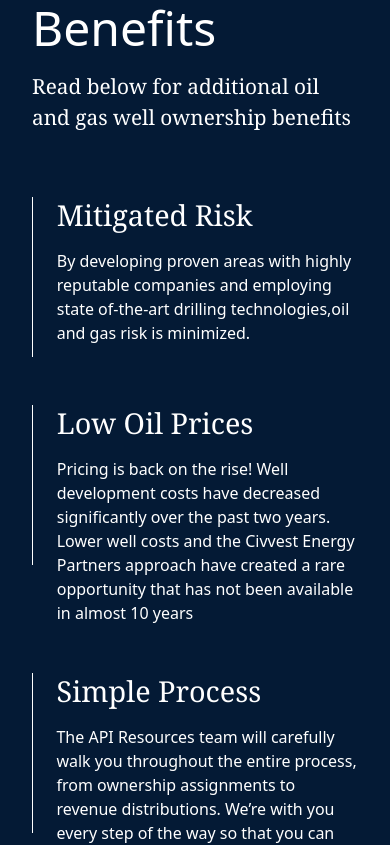
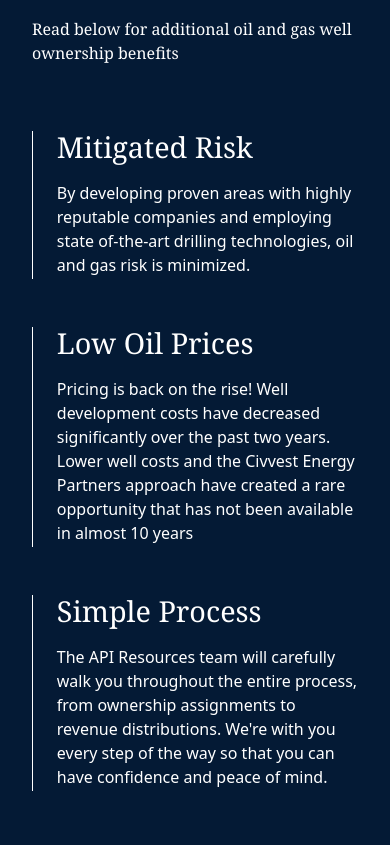
Before and after one commit to frankkdesmondd/civvest, a React (Vite) app in the folder frontend/: page /learn-about in a window 390 px wide. Shown: the part 5463-6308 px from the top of the page. Built offline with nearby package versions, Linux system fonts and the light colour scheme; no server answers.

Commit message:
Update AdditionalOil.tsx

```diff
--- a/frontend/src/components/AdditionalOil.tsx
+++ b/frontend/src/components/AdditionalOil.tsx
@@ -7,45 +7,60 @@ interface AdditionalOilProps {
 const AdditionalOil: React.FC<AdditionalOilProps> = ({ scrollToForm }) => {
   return (
     <div className='flex flex-col bg-[#041a35] px-[2em] lg:px-[4em] mb-[5em] pb-[6em] pt-[6em]'>
-      <p className='flex self-center text-5xl text-white mb-[0.4em]'>Additional Oil Investment Benefits</p>
-      <p className='flex self-center text-[1.3em] lg:text-[1.2em] font-serif text-white'>Read below for additional oil and gas well ownership benefits</p>
+      <p className='flex self-center text-[2em] lg:text-5xl text-white mb-[0.4em]'>Additional Oil Investment Benefits</p>
+      <p className='flex self-center text-[1em] lg:text-[1.2em] font-serif text-white'>Read below for additional oil and gas well ownership benefits</p>
       <div className="relative z-20 flex flex-col lg:flex-row gap-[3em] lg:gap-[2em] mt-[4em]">
 
         {/* BLOCK 1 */}
-        <div className="flex gap-[1.5em] items-start">
-          <div className="h-full min-h-[10em] bg-white w-[0.05em]" />
+        <div className="flex gap-[1.5em]">
+          <div className="flex items-start">
+            {/* Vertical line container that expands with content */}
+            <div className="relative h-full min-h-full flex">
+              <div className="h-full min-h-[6em] lg:min-h-[8em] bg-white w-[0.05em] mt-0.5" />
+            </div>
+          </div>
           <div className="flex flex-col w-full max-w-none lg:max-w-[21em] gap-4">
             <h1 className="text-white font-serif text-[1.8em] sm:text-[2em] leading-tight">
               Mitigated Risk
             </h1>
             <p className="text-white text-base sm:text-lg">
-               By developing proven areas with highly reputable companies and employing state of-the-art drilling technologies,oil and gas risk is minimized.
+              By developing proven areas with highly reputable companies and employing state of-the-art drilling technologies, oil and gas risk is minimized.
             </p>
           </div>
         </div>
 
         {/* BLOCK 2 */}
-        <div className="flex gap-[1.5em] items-start">
-          <div className="h-full min-h-[10em] bg-white w-[0.05em]" />
+        <div className="flex gap-[1.5em]">
+          <div className="flex items-start">
+            {/* Vertical line container that expands with content */}
+            <div className="relative h-full min-h-full flex">
+              <div className="h-full min-h-[6em] lg:min-h-[8em] bg-white w-[0.05em] mt-0.5" />
+            </div>
+          </div>
           <div className="flex flex-col w-full max-w-none lg:max-w-[21em] gap-4">
             <h1 className="text-white font-serif text-[1.8em] sm:text-[2em] leading-tight">
               Low Oil Prices
             </h1>
             <p className="text-white text-base sm:text-lg">
-               Pricing is back on the rise! Well development costs have decreased significantly over the past two years. Lower well costs and the Civvest Energy Partners approach have created a rare opportunity that has not been available in almost 10 years
+              Pricing is back on the rise! Well development costs have decreased significantly over the past two years. Lower well costs and the Civvest Energy Partners approach have created a rare opportunity that has not been available in almost 10 years
             </p>
           </div>
         </div>
 
         {/* BLOCK 3 */}
-        <div className="flex gap-[1.5em] items-start">
-          <div className="h-full min-h-[10em] bg-white w-[0.03em]" />
+        <div className="flex gap-[1.5em]">
+          <div className="flex items-start">
+            {/* Vertical line container that expands with content */}
+            <div className="relative h-full min-h-full flex">
+              <div className="h-full min-h-[6em] lg:min-h-[8em] bg-white w-[0.05em] mt-0.5" />
+            </div>
+          </div>
           <div className="flex flex-col w-full max-w-none lg:max-w-[21em] gap-4">
             <h1 className="text-white font-serif text-[1.8em] sm:text-[2em] leading-tight">
               Simple Process
             </h1>
             <p className="text-white text-base sm:text-lg">
-               The API Resources team will carefully walk you throughout the entire process, from ownership assignments to revenue distributions. We’re with you every step of the way so that you can have confidence and peace of mind.
+              The API Resources team will carefully walk you throughout the entire process, from ownership assignments to revenue distributions. We're with you every step of the way so that you can have confidence and peace of mind.
             </p>
           </div>
         </div>
```
